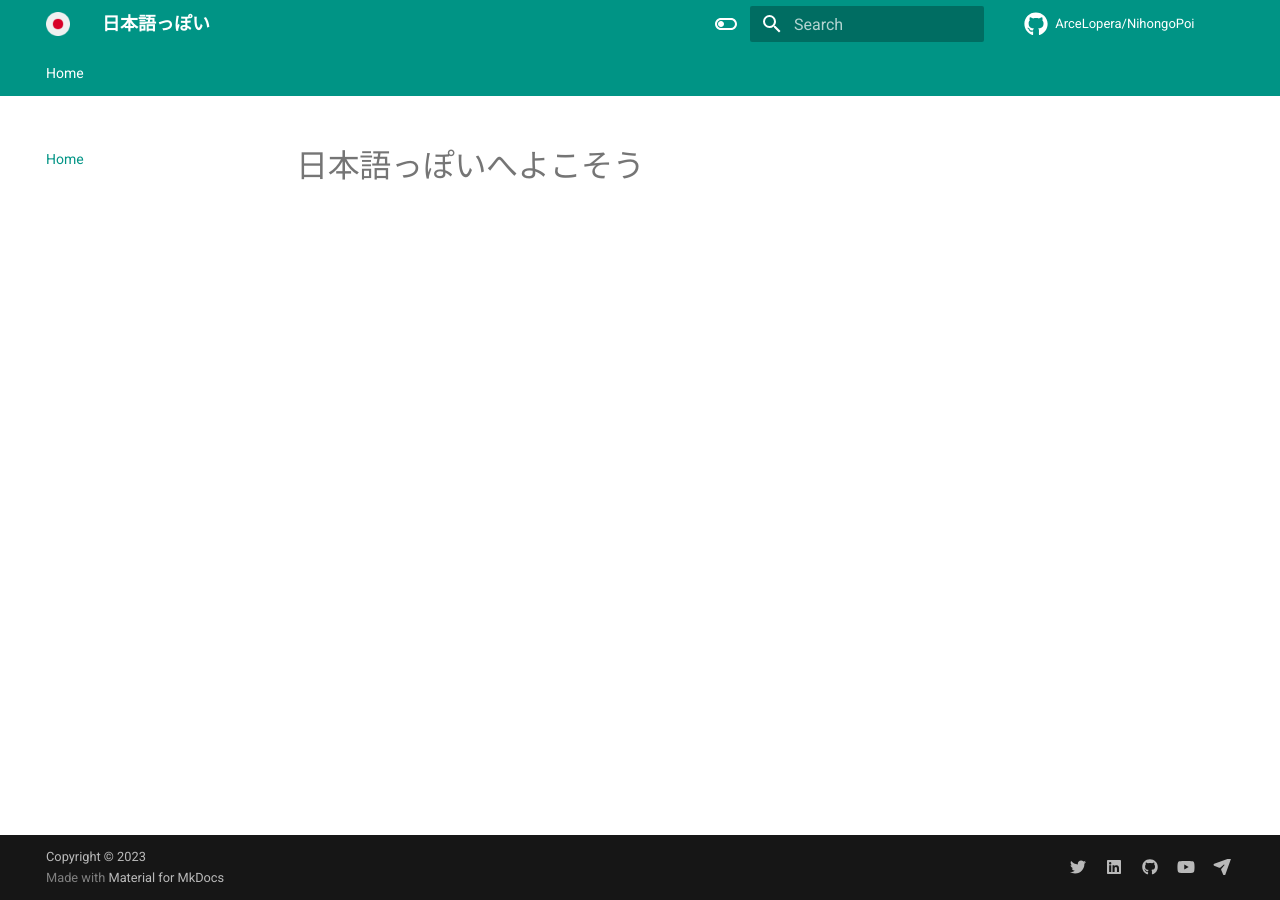
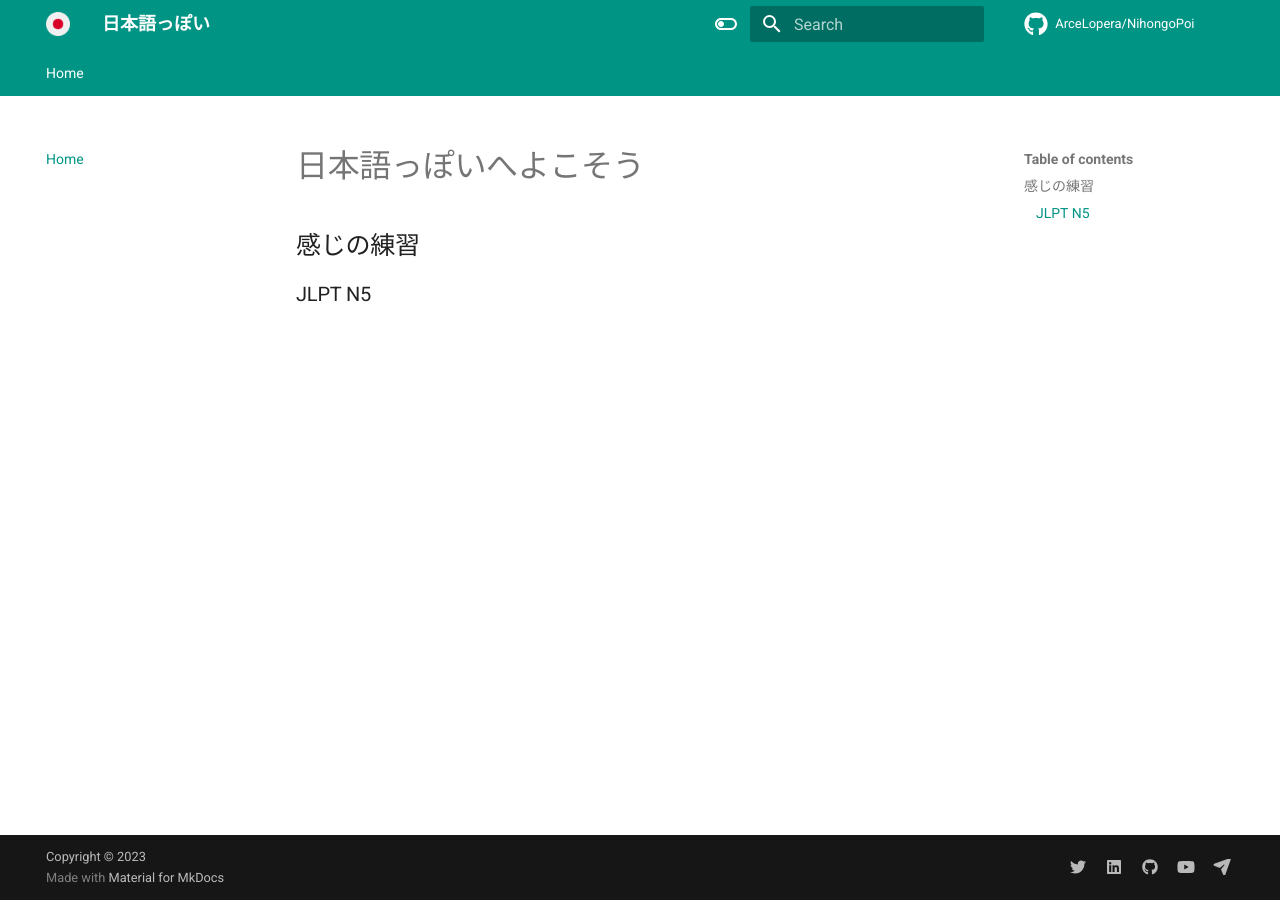
Before and after one commit to ArceLopera/NihongoPoi, an MkDocs documentation site: the page built from docs/index.md, in a window 1280 px wide. Built offline with MkDocs 1.6.1 and Material for MkDocs 9.7.7, drawn with Linux system fonts in a browser that asks for light colours; comment, search, counter and statistics services are not loaded.

Commit message:
Kanji added

```diff
--- a/docs/index.md
+++ b/docs/index.md
@@ -1 +1,5 @@
 # 日本語っぽいへよこそう
+
+## 感じの練習
+
+### JLPT N5
```
Also changed, not shown: site/index.html, site/search/search_index.json, site/sitemap.xml, 1 other file.
